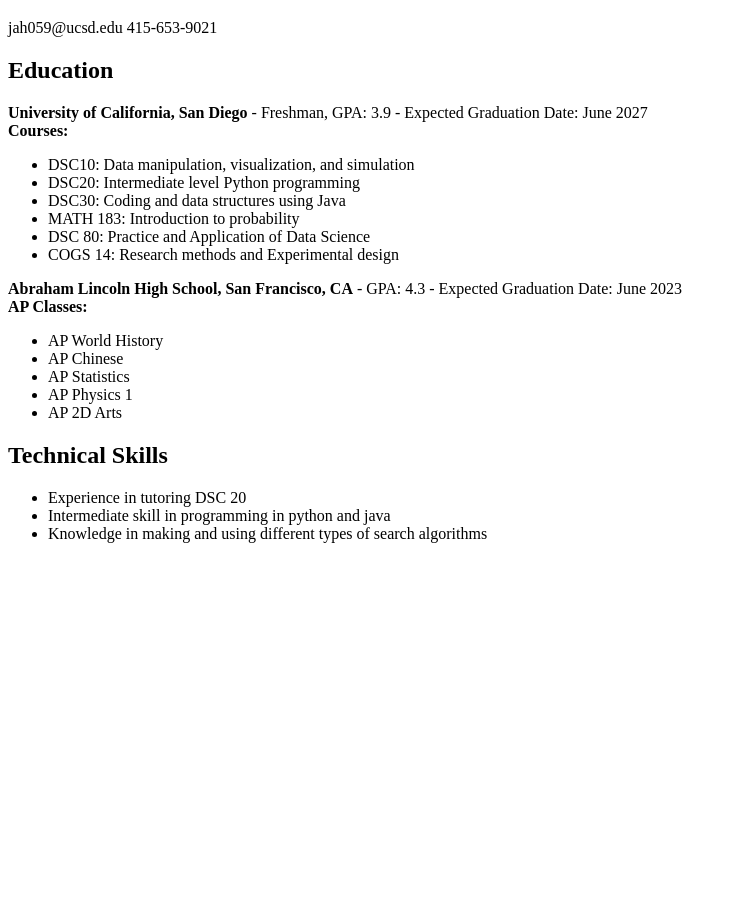
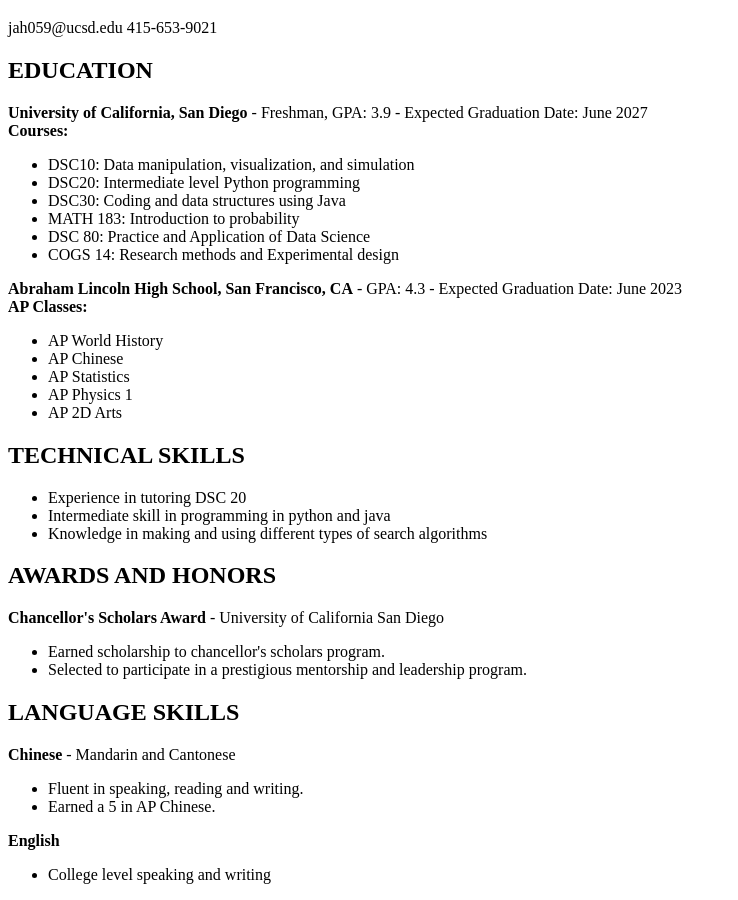
Before and after one commit to JaydenHuang8/portfolio, a plain HTML site: page resume/index.html in a window 1280 px wide. Shown: the part 61-961 px from the top of the page, without its empty margins (0-738 px from the left). Before the commit the page ends 800 px from the top, so only its background shows below. Drawn offline with Linux system fonts and the light colour scheme.

Commit message:
mostly done

```diff
--- a/resume/index.html
+++ b/resume/index.html
@@ -11,7 +11,7 @@
     <p>jah059@ucsd.edu 415-653-9021</p>
 
     <article>
-        <h1>Education</h1>
+        <h1>EDUCATION</h1>
     <p>
         <strong>University of California, San Diego</strong> - Freshman, GPA: 3.9 - Expected Graduation Date: June 2027<br>
         <strong>Courses:</strong>
@@ -35,7 +35,7 @@
     </p>
     </article>
     <section>
-        <h1>Technical Skills</h1>
+        <h1>TECHNICAL SKILLS</h1>
         <p>
             <ul>
                 <li>Experience in tutoring DSC 20</li>
@@ -44,6 +44,29 @@
             </ul>
         </p>
     </section>
-
+    <section>
+        <h1>AWARDS AND HONORS</h1>
+        <p>
+            <strong>Chancellor's Scholars Award</strong> - University of California San Diego
+            <ul>
+                <li>Earned scholarship to chancellor's scholars program.</li>
+                <li>Selected to participate in a prestigious mentorship and leadership program.</li>
+            </ul>
+        </p>
+    </section>
+    <section>
+        <h1>LANGUAGE SKILLS</h1>
+        <p>
+            <strong>Chinese</strong> - Mandarin and Cantonese
+            <ul>
+                <li>Fluent in speaking, reading and writing.</li>
+                <li>Earned a 5 in AP Chinese.</li>
+            </ul>
+            <strong>English</strong>
+            <ul>
+                <li>College level speaking and writing</li>
+            </ul>
+        </p>
+    </section>
 </body>
 </html>
```
